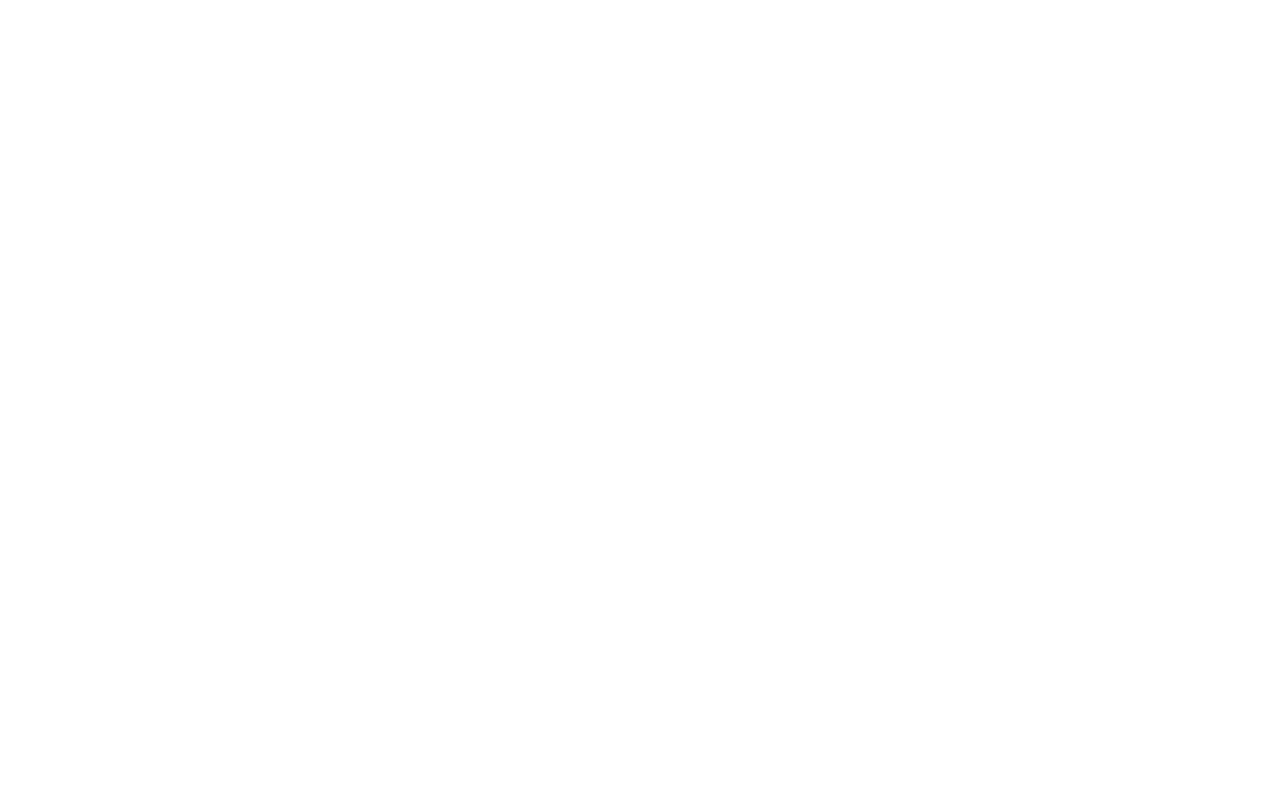
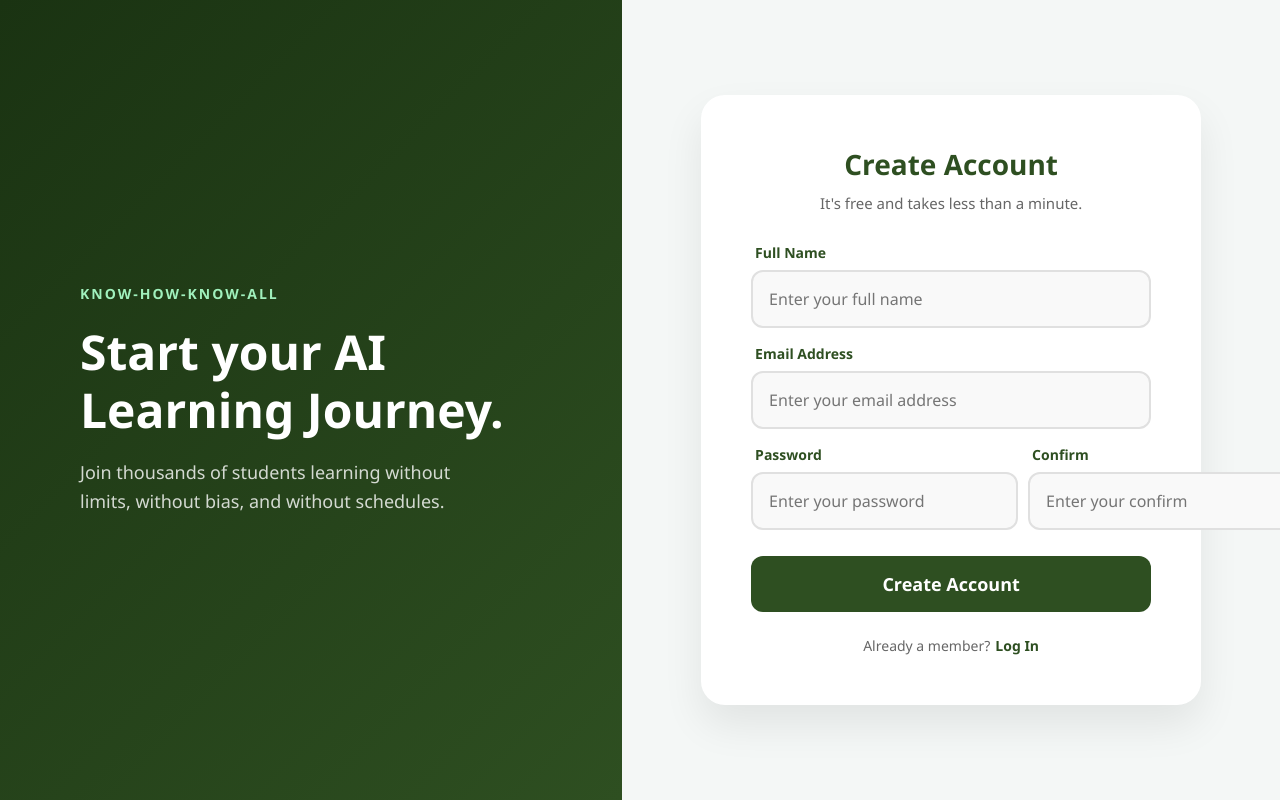
Before and after one commit to SaranshGolash/Know-How-Know-All, a React (Create React App) app: page /signup in a window 1280 px wide. Before the commit this address had no page. Built offline with nearby package versions, Linux system fonts and the light colour scheme.

Commit message:
Created Signup Component

```diff
--- a/src/components/App.jsx
+++ b/src/components/App.jsx
@@ -8,6 +8,7 @@
 import HiringCompanies from "./HiringCompanies";
 import About from "./About";
 import Login from "./Login";
+import Signup from "./Signup";
 
 function MainLayout() {
   return (
@@ -44,7 +45,7 @@
           </Route>
 
           <Route path="/login" element={<Login />} />
-          {/* <Route path="/signup" element={<Signup />} /> */}
+          <Route path="/signup" element={<Signup />} />
         </Routes>
       </div>
     </BrowserRouter>
--- /dev/null
+++ b/src/components/Signup.jsx
@@ -0,0 +1,217 @@
+import React, { useState, useEffect } from "react";
+import { Link } from "react-router-dom";
+import ModernInput from "./ModernInput";
+
+function Signup() {
+  // 1. Form States
+  const [fullName, setFullName] = useState("");
+  const [email, setEmail] = useState("");
+  const [password, setPassword] = useState("");
+  const [confirmPassword, setConfirmPassword] = useState("");
+
+  // 2. UI States
+  const [windowWidth, setWindowWidth] = useState(window.innerWidth);
+  const [isBtnHover, setIsBtnHover] = useState(false);
+
+  useEffect(() => {
+    const handleResize = () => setWindowWidth(window.innerWidth);
+    window.addEventListener("resize", handleResize);
+    return () => window.removeEventListener("resize", handleResize);
+  }, []);
+
+  const isMobile = windowWidth <= 768;
+
+  const handleSignup = (e) => {
+    e.preventDefault();
+    if (password !== confirmPassword) {
+      alert("Passwords do not match!");
+      return;
+    }
+    console.log("Signing up:", { fullName, email, password });
+    // Backend connection logic goes here
+  };
+
+  // 3. Styles
+  const styles = {
+    signupSection: {
+      display: "flex",
+      flexDirection: isMobile ? "column" : "row",
+      minHeight: "100vh",
+      width: "100%",
+      background: "#f4f7f6",
+    },
+
+    // LEFT PANEL (Brand / Marketing)
+    marketingPanel: {
+      flex: isMobile ? "none" : "0.8", // Slightly narrower than login brand panel
+      padding: isMobile ? "60px 30px" : "80px",
+      background: "linear-gradient(135deg, #1a3312 0%, #2E4F21 100%)", // Reversed gradient for variety
+      color: "#ffffff",
+      display: "flex",
+      flexDirection: "column",
+      justifyContent: "center",
+      alignItems: isMobile ? "center" : "flex-start",
+      textAlign: isMobile ? "center" : "left",
+      position: "relative",
+    },
+    companyName: {
+      fontSize: "14px",
+      fontWeight: "700",
+      letterSpacing: "2px",
+      textTransform: "uppercase",
+      color: "#a0f1bd",
+      marginBottom: "20px",
+    },
+    h1: {
+      fontSize: isMobile ? "32px" : "48px",
+      fontWeight: "800",
+      lineHeight: "1.2",
+      marginBottom: "20px",
+    },
+    marketingP: {
+      fontSize: "18px",
+      opacity: 0.8,
+      lineHeight: "1.6",
+      maxWidth: "400px",
+    },
+
+    // RIGHT PANEL (Form)
+    formSection: {
+      flex: "1",
+      display: "flex",
+      flexDirection: "column",
+      justifyContent: "center",
+      alignItems: "center",
+      padding: isMobile ? "40px 20px" : "40px",
+      overflowY: "auto", // Allows scrolling if form gets too tall on small screens
+    },
+    formCard: {
+      width: "100%",
+      maxWidth: "500px",
+      background: "#ffffff",
+      padding: isMobile ? "30px" : "50px",
+      borderRadius: "24px",
+      boxShadow: "0 20px 40px rgba(0,0,0,0.08)",
+    },
+    h3: {
+      fontSize: "28px",
+      fontWeight: "700",
+      color: "#2E4F21",
+      marginBottom: "10px",
+      textAlign: "center",
+    },
+    subHeader: {
+      textAlign: "center",
+      color: "#666",
+      marginBottom: "30px",
+      fontSize: "15px",
+    },
+    form: {
+      display: "flex",
+      flexDirection: "column",
+      gap: "16px", // Slightly tighter gap than login to fit more fields
+    },
+    signupBtn: {
+      marginTop: "10px",
+      padding: "16px",
+      background: isBtnHover ? "#1a3312" : "#2E4F21",
+      color: "#fff",
+      border: "none",
+      borderRadius: "12px",
+      fontSize: "18px",
+      fontWeight: "600",
+      cursor: "pointer",
+      transition: "all 0.3s ease",
+      transform: isBtnHover ? "translateY(-2px)" : "translateY(0)",
+      boxShadow: isBtnHover ? "0 10px 20px rgba(46, 79, 33, 0.3)" : "none",
+    },
+    loginRedirect: {
+      marginTop: "24px",
+      textAlign: "center",
+      fontSize: "14px",
+      color: "#666",
+    },
+    link: {
+      color: "#2E4F21",
+      fontWeight: "600",
+      textDecoration: "none",
+      marginLeft: "5px",
+    },
+  };
+
+  return (
+    <div style={styles.signupSection}>
+      {/* Left Panel */}
+      <div style={styles.marketingPanel}>
+        <span style={styles.companyName}>Know-How-Know-All</span>
+        <h1 style={styles.h1}>Start your AI Learning Journey.</h1>
+        <p style={styles.marketingP}>
+          Join thousands of students learning without limits, without bias, and
+          without schedules.
+        </p>
+      </div>
+
+      {/* Right Panel */}
+      <div style={styles.formSection}>
+        <div style={styles.formCard}>
+          <h3 style={styles.h3}>Create Account</h3>
+          <p style={styles.subHeader}>
+            It's free and takes less than a minute.
+          </p>
+
+          <form style={styles.form} onSubmit={handleSignup}>
+            <ModernInput
+              type="text"
+              label="Full Name"
+              value={fullName}
+              onChange={(e) => setFullName(e.target.value)}
+            />
+            <ModernInput
+              type="email"
+              label="Email Address"
+              value={email}
+              onChange={(e) => setEmail(e.target.value)}
+            />
+            <div
+              style={{
+                display: "flex",
+                gap: "10px",
+                flexDirection: isMobile ? "column" : "row",
+              }}
+            >
+              <ModernInput
+                type="password"
+                label="Password"
+                value={password}
+                onChange={(e) => setPassword(e.target.value)}
+              />
+              <ModernInput
+                type="password"
+                label="Confirm"
+                value={confirmPassword}
+                onChange={(e) => setConfirmPassword(e.target.value)}
+              />
+            </div>
+
+            <button
+              style={styles.signupBtn}
+              onMouseEnter={() => setIsBtnHover(true)}
+              onMouseLeave={() => setIsBtnHover(false)}
+            >
+              Create Account
+            </button>
+          </form>
+
+          <div style={styles.loginRedirect}>
+            Already a member?
+            <Link to="/login" style={styles.link}>
+              Log In
+            </Link>
+          </div>
+        </div>
+      </div>
+    </div>
+  );
+}
+
+export default Signup;
```
